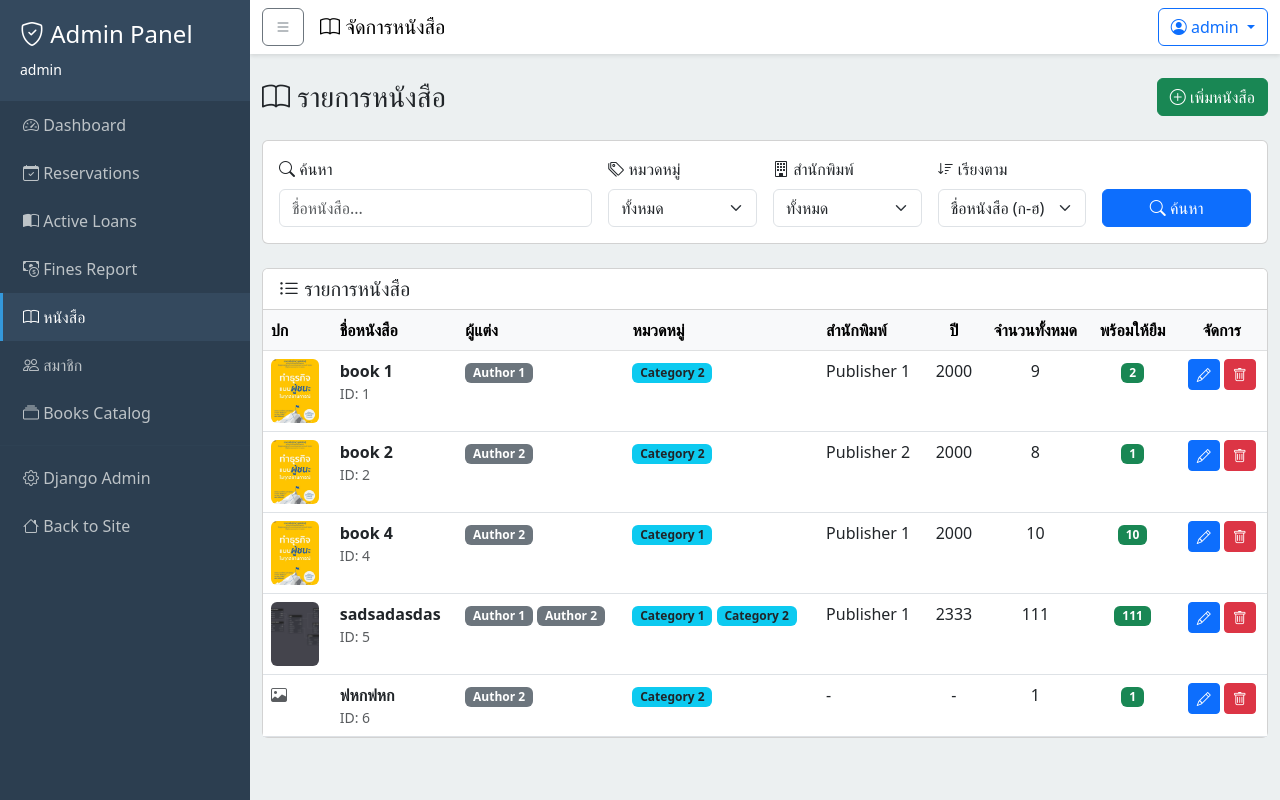
After one commit to fair1998/digital-library, a Django app: page /dashboard/books/ in a window 1280 px wide. The commit adds this page. Run offline with Django 4.2, Linux system fonts and the light colour scheme; a user stored in the database is signed in; data comes from the database, SQL or seed files in the repository; both versions use the stored data as it was after the commit.

Commit message:
Add book management templates for creating and listing books
- Created a form template for adding and editing books with fields for title, publisher, description, publish year, total quantity, available quantity, authors, categories, and book cover image.
- Implemented a list template for managing books, including search and filter options, displaying book details, and actions for editing and deleting books.

```diff
--- a/books/urls.py
+++ b/books/urls.py
@@ -4,13 +4,19 @@ from . import views
 app_name = 'books'
 
 urlpatterns = [
-    path('', views.book_list_view, name='book_list'),
-    path('<int:book_id>/', views.book_detail_view, name='book_detail'),
+    path('books/', views.book_list_view, name='book_list'),
+    path('books/<int:book_id>/', views.book_detail_view, name='book_detail'),
     # Cart URLs
-    path('cart/', views.view_cart, name='view_cart'),
-    path('<int:book_id>/add-to-cart/', views.add_to_cart_view, name='add_to_cart'),
-    path('<int:book_id>/remove-from-cart/', views.remove_from_cart_view, name='remove_from_cart'),
-    path('cart/confirm/', views.confirm_cart_view, name='confirm_cart'),
+    path('books/cart/', views.view_cart, name='view_cart'),
+    path('books/<int:book_id>/add-to-cart/', views.add_to_cart_view, name='add_to_cart'),
+    path('books/<int:book_id>/remove-from-cart/', views.remove_from_cart_view, name='remove_from_cart'),
+    path('books/cart/confirm/', views.confirm_cart_view, name='confirm_cart'),
     # Deprecated (kept for backward compatibility)
-    path('<int:book_id>/reserve/', views.reserve_book_view, name='reserve_book'),
+    path('books/<int:book_id>/reserve/', views.reserve_book_view, name='reserve_book'),
+
+     # Admin
+    path('dashboard/books/', views.dashboard_books_view, name='dashboard_books'),
+    path('dashboard/books/form/', views.dashboard_book_form_view, name='dashboard_book_form'),
+    path('dashboard/books/form/<int:book_id>/', views.dashboard_books_form_id_view, name='dashboard_book_form_id'),
+    path('dashboard/books/delete/<int:book_id>/', views.dashboard_book_delete_view, name='dashboard_book_delete'),
 ]
--- a/books/views.py
+++ b/books/views.py
@@ -1,15 +1,13 @@
 from django.shortcuts import render, get_object_or_404, redirect
 from django.core.paginator import Paginator
-from django.db.models import Q
 from django.contrib.auth.decorators import login_required
+from django.contrib.admin.views.decorators import staff_member_required
 from django.contrib import messages
 from django.db import transaction
-from django.utils import timezone
-from datetime import timedelta
 from .models import Book, Category, Publisher
 from reservations.models import ReservationBatch, Reservation
 from .cart import Cart
-
+from .forms import DashboardBookForm
 
 def book_list_view(request):
     """
@@ -243,3 +241,128 @@ def confirm_cart_view(request):
     except Exception as e:
         messages.error(request, f'เกิดข้อผิดพลาดในการจองหนังสือ: {str(e)}')
         return redirect('books:view_cart')
+
+@staff_member_required
+def dashboard_books_view(request):
+    """
+    Admin dashboard view for managing books.
+    """
+    books = Book.objects.all().select_related('publisher').prefetch_related('authors', 'categories')
+
+    search_query = request.GET.get('search', '').strip()
+    if search_query:
+        books = books.filter(title__icontains=search_query)
+
+    category_id = request.GET.get('category', '').strip()
+    if category_id:
+        books = books.filter(categories__id=category_id)
+
+    publisher_id = request.GET.get('publisher', '').strip()
+    if publisher_id:
+        books = books.filter(publisher__id=publisher_id)
+
+    sort_by = request.GET.get('sort', 'title').strip()
+    allowed_sorts = {
+        'title': 'title',
+        '-title': '-title',
+        '-created_at': '-created_at',
+        'created_at': 'created_at',
+        '-available_quantity': '-available_quantity',
+        'available_quantity': 'available_quantity',
+        '-total_quantity': '-total_quantity',
+        'total_quantity': 'total_quantity',
+        '-publish_year': '-publish_year',
+        'publish_year': 'publish_year',
+    }
+    sort_order = allowed_sorts.get(sort_by, 'title')
+
+    books = books.order_by(sort_order).distinct()
+
+    paginator = Paginator(books, 10)
+    page_number = request.GET.get('page')
+    page_obj = paginator.get_page(page_number)
+
+    categories = Category.objects.all().order_by('name')
+    publishers = Publisher.objects.all().order_by('name')
+
+    context = {
+        'page_obj': page_obj,
+        'categories': categories,
+        'publishers': publishers,
+        'search_query': search_query,
+        'selected_category': category_id,
+        'selected_publisher': publisher_id,
+        'sort_by': sort_by,
+    }
+
+    return render(request, 'dashboard/books/list.html', context)
+
+
+@staff_member_required
+def dashboard_book_form_view(request):
+    """
+    Admin dashboard view for creating a new book.
+    """
+    if request.method == 'POST':
+        form = DashboardBookForm(request.POST, request.FILES)
+        if form.is_valid():
+            form.save()
+            messages.success(request, 'เพิ่มหนังสือเรียบร้อยแล้ว')
+            return redirect('books:dashboard_books')
+    else:
+        form = DashboardBookForm()
+
+    context = {
+        'form': form,
+        'form_title': 'เพิ่มหนังสือ',
+        'book': None,
+    }
+    return render(request, 'dashboard/books/form.html', context)
+
+
+@staff_member_required
+def dashboard_books_form_id_view(request, book_id):
+    """
+    Admin dashboard view for editing an existing book.
+    """
+    book = get_object_or_404(Book, id=book_id)
+
+    if request.method == 'POST':
+        form = DashboardBookForm(request.POST, request.FILES, instance=book)
+        if form.is_valid():
+            form.save()
+            messages.success(request, 'บันทึกข้อมูลหนังสือเรียบร้อยแล้ว')
+            return redirect('books:dashboard_books')
+    else:
+        form = DashboardBookForm(instance=book)
+
+    context = {
+        'form': form,
+        'form_title': 'แก้ไขหนังสือ',
+        'book': book,
+    }
+    return render(request, 'dashboard/books/form.html', context)
+
+
+@staff_member_required
+def dashboard_book_delete_view(request, book_id):
+    """
+    Admin dashboard action for deleting a book.
+    """
+    if request.method != 'POST':
+        messages.error(request, 'Invalid request method.')
+        return redirect('books:dashboard_books')
+
+    book = get_object_or_404(Book, id=book_id)
+
+    if book.reservations.exists() or book.loan_items.exists():
+        messages.error(
+            request,
+            f'ไม่สามารถลบ "{book.title}" ได้ เนื่องจากมีประวัติการจองหรือการยืมอยู่ในระบบ'
+        )
+        return redirect('books:dashboard_books')
+
+    title = book.title
+    book.delete()
+    messages.success(request, f'ลบหนังสือ "{title}" เรียบร้อยแล้ว')
+    return redirect('books:dashboard_books')
--- a/config/urls.py
+++ b/config/urls.py
@@ -29,7 +29,7 @@ urlpatterns = [
 
     path('', home_view, name='home'),
     path('', include('users.urls')),
-    path('books/', include('books.urls')),
+    path('', include('books.urls')),
     path('reservations/', include('reservations.urls')),
     path('loans/', include('loans.urls')),
     path('my-fines/', include('fines.urls')),
--- a/templates/base_admin.html
+++ b/templates/base_admin.html
@@ -103,6 +103,12 @@
                         </a>
                     </li>
                     <li class="nav-item">
+                        <a class="nav-link {% if 'dashboard/books' in request.path %}active{% endif %}"
+                           href="{% url 'books:dashboard_books' %}">
+                            <i class="bi bi-book"></i> หนังสือ
+                        </a>
+                    </li>
+                    <li class="nav-item">
                         <a class="nav-link {% if 'dashboard/users' in request.path %}active{% endif %}"
                            href="{% url 'users:dashboard_users' %}">
                             <i class="bi bi-people"></i> สมาชิก
--- /dev/null
+++ b/templates/dashboard/books/list.html
@@ -0,0 +1,224 @@
+{% extends "base_admin.html" %}
+{% block title %}
+    จัดการหนังสือ
+{% endblock title %}
+{% block page_title %}
+    <i class="bi bi-book"></i> จัดการหนังสือ
+{% endblock page_title %}
+{% block content %}
+    <style>
+		.book-cover-thumb {
+			width: 48px;
+			height: 64px;
+			object-fit: cover;
+		}
+    </style>
+    <!-- Header and Add Book Button -->
+    <div class="d-flex justify-content-between align-items-center mb-4">
+        <h3 class="mb-0">
+            <i class="bi bi-book"></i> รายการหนังสือ
+        </h3>
+        <a href="{% url 'books:dashboard_book_form' %}" class="btn btn-success">
+            <i class="bi bi-plus-circle"></i> เพิ่มหนังสือ
+        </a>
+    </div>
+    <!-- Search and Filter Section -->
+    <div class="card mb-4">
+        <div class="card-body">
+            <form method="get" class="row g-3">
+                <div class="col-md-4">
+                    <label class="form-label">
+                        <i class="bi bi-search"></i> ค้นหา
+                    </label>
+                    <input type="text"
+                           name="search"
+                           class="form-control"
+                           placeholder="ชื่อหนังสือ..."
+                           value="{{ request.GET.search }}">
+                </div>
+                <div class="col-md-2">
+                    <label class="form-label">
+                        <i class="bi bi-tags"></i> หมวดหมู่
+                    </label>
+                    <select name="category" class="form-select">
+                        <option value="">ทั้งหมด</option>
+                        {% for category in categories %}
+                            <option value="{{ category.id }}"
+                                    {% if category.id|stringformat:'s' == selected_category %}selected{% endif %}>
+                                {{ category.name }}
+                            </option>
+                        {% endfor %}
+                    </select>
+                </div>
+                <div class="col-md-2">
+                    <label class="form-label">
+                        <i class="bi bi-building"></i> สำนักพิมพ์
+                    </label>
+                    <select name="publisher" class="form-select">
+                        <option value="">ทั้งหมด</option>
+                        {% for publisher in publishers %}
+                            <option value="{{ publisher.id }}"
+                                    {% if publisher.id|stringformat:'s' == selected_publisher %}selected{% endif %}>
+                                {{ publisher.name }}
+                            </option>
+                        {% endfor %}
+                    </select>
+                </div>
+                <div class="col-md-2">
+                    <label class="form-label">
+                        <i class="bi bi-sort-down"></i> เรียงตาม
+                    </label>
+                    <select name="sort" class="form-select">
+                        <option value="title" {% if sort_by == 'title' %}selected{% endif %}>ชื่อหนังสือ (ก-ฮ)</option>
+                        <option value="-title" {% if sort_by == '-title' %}selected{% endif %}>ชื่อหนังสือ (ฮ-ก)</option>
+                        <option value="-created_at"
+                                {% if sort_by == '-created_at' %}selected{% endif %}>เพิ่มล่าสุด</option>
+                        <option value="created_at"
+                                {% if sort_by == 'created_at' %}selected{% endif %}>เพิ่มเก่าสุด</option>
+                        <option value="-available_quantity"
+                                {% if sort_by == '-available_quantity' %}selected{% endif %}>
+                            พร้อมให้ยืม (มากไปน้อย)
+                        </option>
+                        <option value="available_quantity"
+                                {% if sort_by == 'available_quantity' %}selected{% endif %}>
+                            พร้อมให้ยืม (น้อยไปมาก)
+                        </option>
+                    </select>
+                </div>
+                <div class="col-md-2 d-flex align-items-end">
+                    <button type="submit" class="btn btn-primary w-100">
+                        <i class="bi bi-search"></i> ค้นหา
+                    </button>
+                </div>
+            </form>
+        </div>
+    </div>
+    <!-- Book List Table -->
+    <div class="card">
+        <div class="card-header bg-white">
+            <h5 class="mb-0">
+                <i class="bi bi-list-ul"></i> รายการหนังสือ
+            </h5>
+        </div>
+        <div class="card-body p-0">
+            {% if page_obj.object_list %}
+                <div class="table-responsive">
+                    <table class="table table-hover mb-0">
+                        <thead class="table-light">
+                            <tr>
+                                <th>ปก</th>
+                                <th>ชื่อหนังสือ</th>
+                                <th>ผู้แต่ง</th>
+                                <th>หมวดหมู่</th>
+                                <th>สำนักพิมพ์</th>
+                                <th class="text-center">ปี</th>
+                                <th class="text-center">จำนวนทั้งหมด</th>
+                                <th class="text-center">พร้อมให้ยืม</th>
+                                <th class="text-center">จัดการ</th>
+                            </tr>
+                        </thead>
+                        <tbody>
+                            {% for book in page_obj %}
+                                <tr>
+                                    <td>
+                                        {% if book.image_url %}
+                                            <img src="{{ book.image_url.url }}"
+                                                 alt="cover"
+                                                 class="rounded book-cover-thumb"
+                                                 width="48"
+                                                 height="64">
+                                        {% else %}
+                                            <span class="text-muted"><i class="bi bi-image"></i></span>
+                                        {% endif %}
+                                    </td>
+                                    <td>
+                                        <strong>{{ book.title }}</strong>
+                                        <div class="text-muted small">ID: {{ book.id }}</div>
+                                    </td>
+                                    <td>
+                                        {% for author in book.authors.all %}
+                                            <span class="badge bg-secondary">{{ author.name }}</span>
+                                            {% empty %}<span class="text-muted">-</span>
+                                        {% endfor %}
+                                    </td>
+                                    <td>
+                                        {% for category in book.categories.all %}
+                                            <span class="badge bg-info text-dark">{{ category.name }}</span>
+                                            {% empty %}<span class="text-muted">-</span>
+                                        {% endfor %}
+                                    </td>
+                                    <td>{{ book.publisher.name|default:'-' }}</td>
+                                    <td class="text-center">{{ book.publish_year|default:'-' }}</td>
+                                    <td class="text-center">{{ book.total_quantity }}</td>
+                                    <td class="text-center">
+                                        {% if book.available_quantity > 0 %}
+                                            <span class="badge bg-success">{{ book.available_quantity }}</span>
+                                        {% else %}
+                                            <span class="badge bg-danger">0</span>
+                                        {% endif %}
+                                    </td>
+                                    <td class="text-center">
+                                        <a href="{% url 'books:dashboard_book_form_id' book.id %}"
+                                           class="btn btn-sm btn-primary"
+                                           title="แก้ไข"><i class="bi bi-pencil"></i></a>
+                                        <form method="post"
+                                              action="{% url 'books:dashboard_book_delete' book.id %}"
+                                              class="d-inline"
+                                              onsubmit="return confirm('ต้องการลบหนังสือ &quot;{{ book.title }}&quot; หรือไม่?');">
+                                            {% csrf_token %}
+                                            <button type="submit" class="btn btn-sm btn-danger" title="ลบ">
+                                                <i class="bi bi-trash"></i>
+                                            </button>
+                                        </form>
+                                    </td>
+                                </tr>
+                            {% endfor %}
+                        </tbody>
+                    </table>
+                </div>
+            {% else %}
+                <div class="text-center py-5">
+                    <i class="bi bi-inbox fs-1 text-muted"></i>
+                    <p class="text-muted mt-3">ไม่พบข้อมูลหนังสือ</p>
+                </div>
+            {% endif %}
+        </div>
+    </div>
+    {% if page_obj.has_other_pages %}
+        <nav aria-label="Page navigation" class="mt-4">
+            <ul class="pagination justify-content-center">
+                {% if page_obj.has_previous %}
+                    <li class="page-item">
+                        <a class="page-link"
+                           href="?page=1{% if search_query %}&search={{ search_query }}{% endif %}{% if selected_category %}&category={{ selected_category }}{% endif %}{% if selected_publisher %}&publisher={{ selected_publisher }}{% endif %}{% if sort_by %}&sort={{ sort_by }}{% endif %}">
+                            <i class="bi bi-chevron-double-left"></i>
+                        </a>
+                    </li>
+                    <li class="page-item">
+                        <a class="page-link"
+                           href="?page={{ page_obj.previous_page_number }}{% if search_query %}&search={{ search_query }}{% endif %}{% if selected_category %}&category={{ selected_category }}{% endif %}{% if selected_publisher %}&publisher={{ selected_publisher }}{% endif %}{% if sort_by %}&sort={{ sort_by }}{% endif %}">
+                            <i class="bi bi-chevron-left"></i>
+                        </a>
+                    </li>
+                {% endif %}
+                <li class="page-item active">
+                    <span class="page-link">หน้า {{ page_obj.number }} จาก {{ page_obj.paginator.num_pages }}</span>
+                </li>
+                {% if page_obj.has_next %}
+                    <li class="page-item">
+                        <a class="page-link"
+                           href="?page={{ page_obj.next_page_number }}{% if search_query %}&search={{ search_query }}{% endif %}{% if selected_category %}&category={{ selected_category }}{% endif %}{% if selected_publisher %}&publisher={{ selected_publisher }}{% endif %}{% if sort_by %}&sort={{ sort_by }}{% endif %}">
+                            <i class="bi bi-chevron-right"></i>
+                        </a>
+                    </li>
+                    <li class="page-item">
+                        <a class="page-link"
+                           href="?page={{ page_obj.paginator.num_pages }}{% if search_query %}&search={{ search_query }}{% endif %}{% if selected_category %}&category={{ selected_category }}{% endif %}{% if selected_publisher %}&publisher={{ selected_publisher }}{% endif %}{% if sort_by %}&sort={{ sort_by }}{% endif %}">
+                            <i class="bi bi-chevron-double-right"></i>
+                        </a>
+                    </li>
+                {% endif %}
+            </ul>
+        </nav>
+    {% endif %}
+{% endblock content %}
```
Also changed, not shown: books/forms.py (added, +39 -0 lines), templates/dashboard/books/form.html (added, +129 -0 lines), db.sqlite3, media/books/covers/Digital_Library.png (added), media/books/covers/Digital_Library_s8nl8Lf.png (added).
